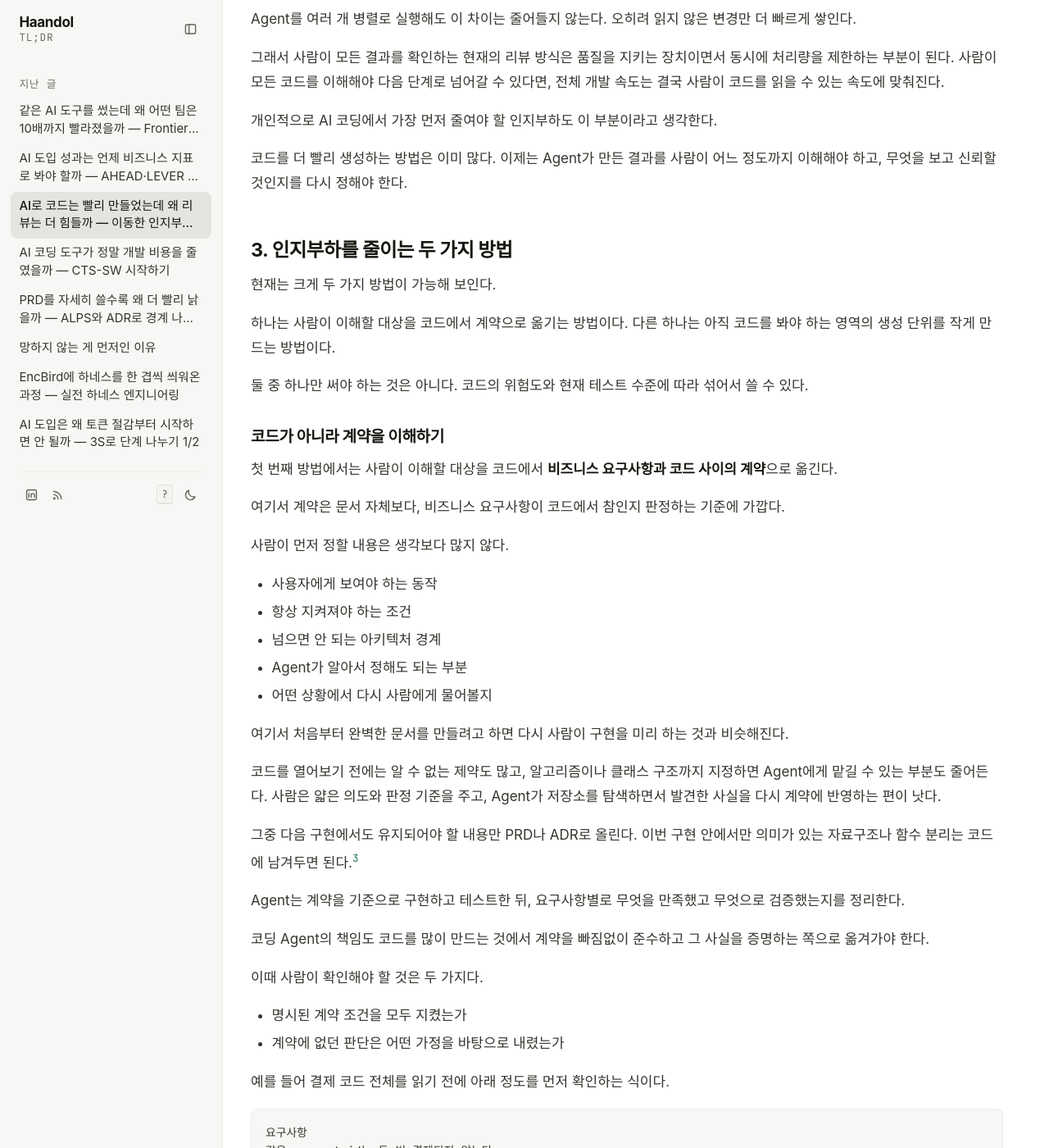
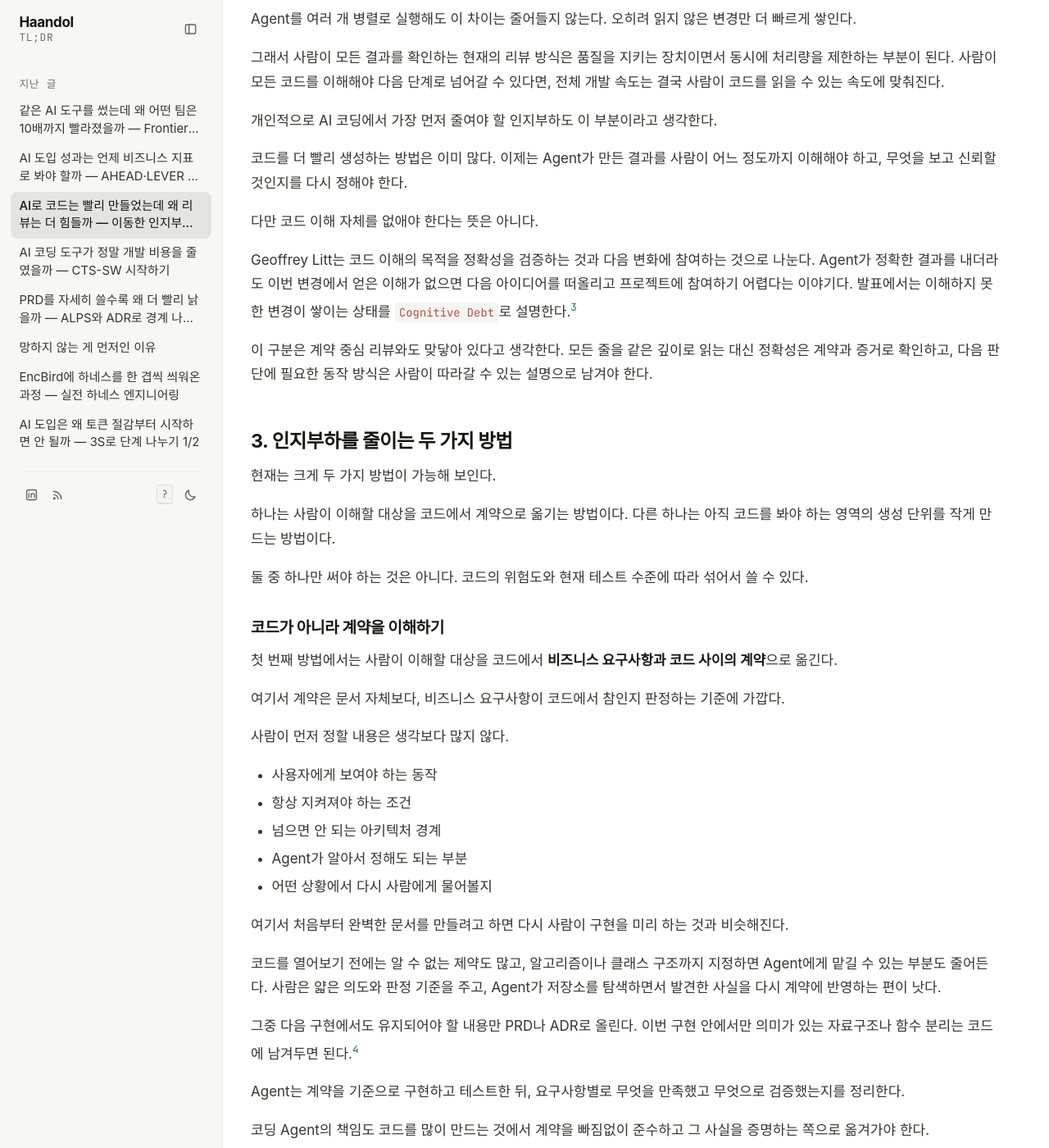
Before and after one commit to haandol/haandol.github.com, a Jekyll site: the page built from _posts/2026-08-18-ai-coding-review-cognitive-load.md, in a window 1280 px wide and 1400 px high, scrolled down 3152 px. Shown: the whole window at 82% size. Built offline with Jekyll 4.4.1, drawn with Linux system fonts in a browser that asks for light colours; some web fonts are replaced; comment, search, counter and statistics services are not loaded; some of the changed text lies outside the part shown.

Commit message:
인지부하 글에 코드 이해의 역할 보강

```diff
--- a/_posts/2026-08-18-ai-coding-review-cognitive-load.md
+++ b/_posts/2026-08-18-ai-coding-review-cognitive-load.md
@@ -96,6 +96,12 @@ Agent를 여러 개 병렬로 실행해도 이 차이는 줄어들지 않는다.
 개인적으로 AI 코딩에서 가장 먼저 줄여야 할 인지부하도 이 부분이라고 생각한다.
 
 코드를 더 빨리 생성하는 방법은 이미 많다. 이제는 Agent가 만든 결과를 사람이 어느 정도까지 이해해야 하고, 무엇을 보고 신뢰할 것인지를 다시 정해야 한다.
+
+다만 코드 이해 자체를 없애야 한다는 뜻은 아니다.
+
+Geoffrey Litt는 코드 이해의 목적을 정확성을 검증하는 것과 다음 변화에 참여하는 것으로 나눈다. Agent가 정확한 결과를 내더라도 이번 변경에서 얻은 이해가 없으면 다음 아이디어를 떠올리고 프로젝트에 참여하기 어렵다는 이야기다. 발표에서는 이해하지 못한 변경이 쌓이는 상태를 `Cognitive Debt`로 설명한다.[^7]
+
+이 구분은 계약 중심 리뷰와도 맞닿아 있다고 생각한다. 모든 줄을 같은 깊이로 읽는 대신 정확성은 계약과 증거로 확인하고, 다음 판단에 필요한 동작 방식은 사람이 따라갈 수 있는 설명으로 남겨야 한다.
 
 ## 3. 인지부하를 줄이는 두 가지 방법
 
@@ -303,6 +309,10 @@ ALPS의 Feature는 frontend, backend와 data layer가 아니라 사용자가 관
 
 완료 리뷰에서는 계약 항목마다 구현 내용, 코드 근거와 실행한 테스트를 연결한다. 계약을 바꾸지 않는 코드와 테스트 결함은 Agent가 고치고, 사람은 새 계약이나 모순, 확인하지 못한 중요한 위험만 판단한다.
 
+최근 ADR Writer에는 `Explain Diff`와 비슷한 구현 설명도 넣었다. ADR의 목적과 범위, 변경 전후, 실제 요청 흐름, 상태와 실패 경로, 테스트를 코드 근거와 함께 설명한다.
+
+다만 이 설명은 구현의 정확성을 판정하지 않는다. 사람이 다음 변경에 참여할 수 있도록 이해를 돕는 역할과, 계약별 증거와 실행한 테스트로 완료 여부를 판단하는 역할을 분리했다.
+
 현재 도구가 개인의 인지 용량을 측정하거나 매 커밋에서 사람이 실제로 이해했는지 보장하는 것은 아니다. 다만 Vertical Slice ADR이 어디까지를 하나의 사이클로 만들고 검증해 닫을지 경계를 제공한다는 점은 작은 개발 사이클을 만드는 데 직접적인 도움이 된다고 생각한다.
 
 ## 마치며
@@ -334,3 +344,5 @@ Agent가 여러 PR을 먼저 쌓아두면 각 diff는 작아도 사람이 전후
 [^5]: [EncBird에 하네스를 한 겹씩 씌워온 과정](/2026/06/16/harness-engineering-in-practice.html) — 반복적인 사람의 판단을 규칙, 도구, 가드레일로 옮기는 과정.
 
 [^6]: [현상을 해석하는 렌즈, 그리고 에이전틱 엔지니어링](/2026/06/12/lens-for-agentic-engineering.html) — 에이전틱 엔지니어링을 정상 경로의 HITL 제거라는 렌즈로 보는 이유를 설명한다.
+
+[^7]: Geoffrey Litt, [Understanding is the new bottleneck](https://www.geoffreylitt.com/2026/07/02/understanding-is-the-new-bottleneck) — AI가 만든 코드를 이해하는 목적을 정확성 검증과 다음 변화에 참여하기 위한 이해로 나누고, `Explain Diff`를 소개한다. [한영 자막 영상](https://youtu.be/x3e_Yl4NNHY).
```
Also changed, not shown: _en/2026-08-18-ai-coding-review-cognitive-load.md (+12 -0 lines).
